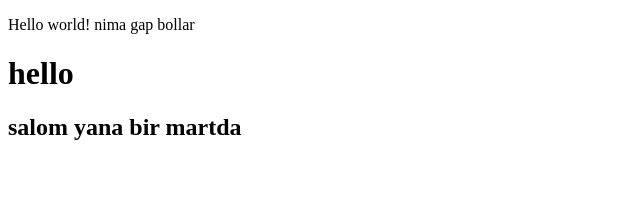
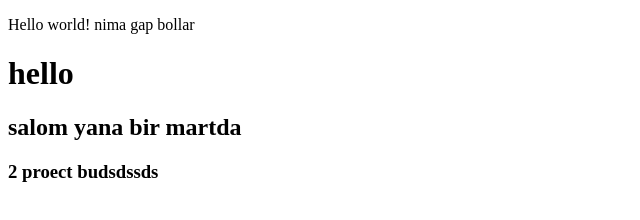
Before and after one commit to abbos-IT/project1, a plain HTML site: page index.html in a window 1280 px wide. Shown: the whole page, without its empty margins (0-640 px from the left). Drawn offline with Linux system fonts and the light colour scheme.

Commit message:
h3 da yozdim

```diff
--- a/index.html
+++ b/index.html
@@ -11,6 +11,7 @@
     <p>Hello world! nima gap bollar</p>
     <h1>hello</h1>
     <h2>salom yana bir martda</h2>
+    <h3>2 proect budsdssds </h3>
 
 </body>
 
```
